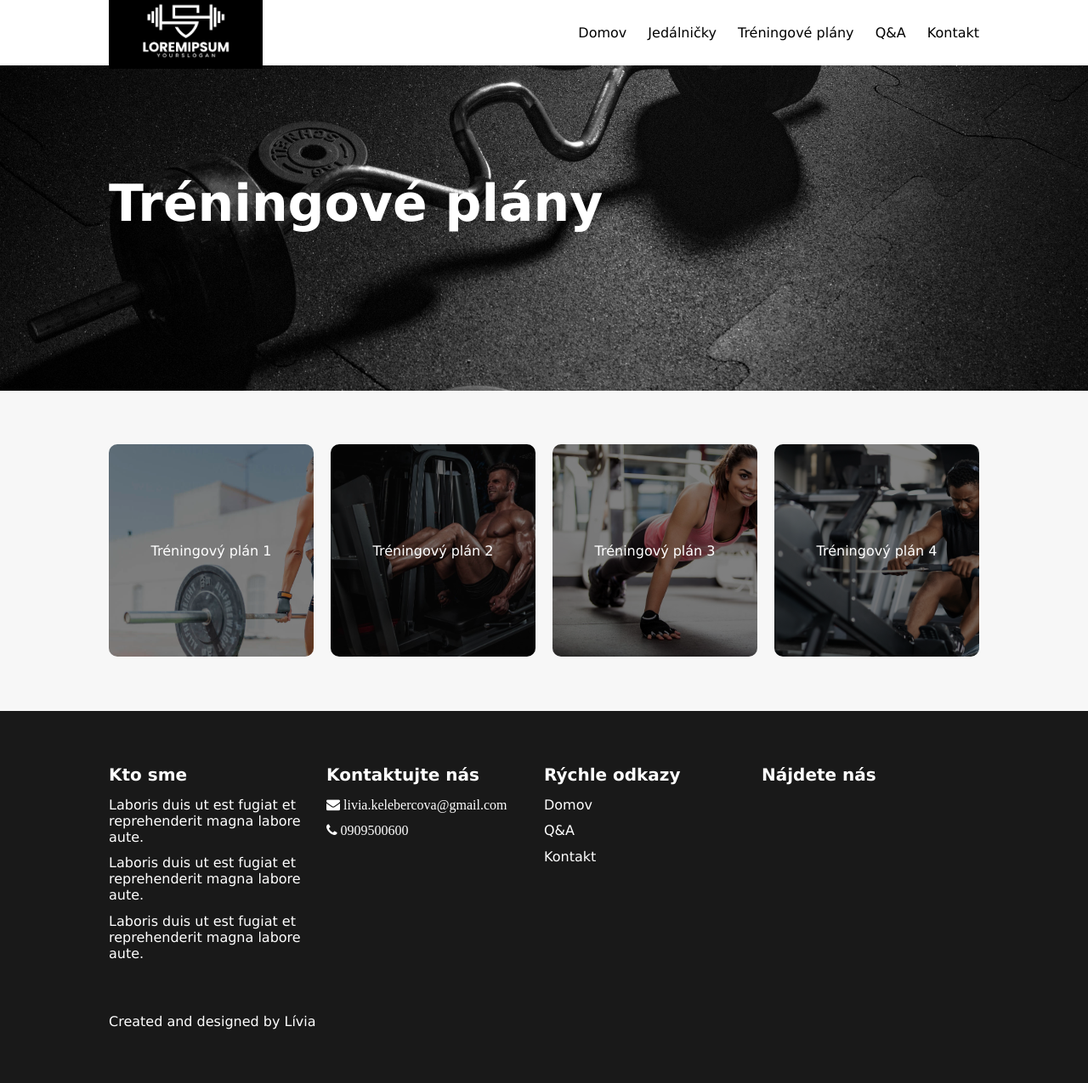
After one commit to pillofkcn/SJpublic, a PHP site: page /treningovy_plan.php in a window 1280 px wide. The commit adds this page. Shown: the whole page at 85% size. Run offline with PHP 8.4, Linux system fonts and the light colour scheme; grey boxes are pictures that could not be loaded.

Commit message:
adding pages for meal and training plans

```diff
--- a/sablona/comps/navbar.php
+++ b/sablona/comps/navbar.php
@@ -7,7 +7,8 @@
     <nav class="main-nav">
         <ul class="main-menu" id="main-menu">
             <li><a href="index.php">Domov</a></li>
-            <li><a href="portfolio.php">Portfólio</a></li>
+            <li><a href="jedalnicek.php">Jedálničky</a></li>
+            <li><a href="treningovy_plan.php">Tréningové plány</a></li>
             <li><a href="qna.php">Q&A</a></li>
             <li><a href="kontakt.php">Kontakt</a></li>
         </ul>
--- /dev/null
+++ b/sablona/css/treningovy_plan.css
@@ -0,0 +1,31 @@
+.portfolio {
+    height: 250px;
+    background-size: cover;
+    display: flex;
+    align-items: center;
+    justify-content: center;
+    border-radius: 10px;
+    background-color: rgba(0, 0, 0, 0.5);
+    background-blend-mode: darken;
+}
+
+.portfolio:hover {
+    background-color: rgba(255, 255, 255, 0.5);
+    background-blend-mode: lighten;
+}
+
+#portfolio-1 {
+    background-image: url('../img/treningovy_plan/portfolio1.jpg');
+}
+
+#portfolio-2 {
+    background-image: url('../img/treningovy_plan/portfolio2.jpg');
+}
+
+#portfolio-3 {
+    background-image: url('../img/treningovy_plan/portfolio3.jpg');
+}
+
+#portfolio-4 {
+    background-image: url('../img/treningovy_plan/portfolio4.jpg');
+}
--- /dev/null
+++ b/sablona/treningovy_plan.php
@@ -0,0 +1,50 @@
+<!DOCTYPE html>
+<html lang="en">
+
+<head>
+    <meta charset="UTF-8">
+    <meta http-equiv="X-UA-Compatible" content="IE=edge">
+    <meta name="viewport" content="width=device-width, initial-scale=1.0">
+    <title>Moja stránka</title>
+    <link rel="stylesheet" href="css/style.css">
+    <link rel="stylesheet" href="css/treningovy_plan.css">
+    <link rel="stylesheet" href="css/banner.css">
+    <link rel="stylesheet" href="https://cdnjs.cloudflare.com/ajax/libs/font-awesome/4.7.0/css/font-awesome.min.css">
+</head>
+
+<body>
+    <?php
+        include_once "comps/navbar.php";
+    ?>
+
+    <main>
+        <section class="banner">
+            <div class="container text-white">
+                <h1>Tréningové plány</h1>
+            </div>
+        </section>
+        <section class="container">
+            <div class="row">
+                <div class="col-25 portfolio text-white text-center" id="portfolio-1">
+                    Tréningový plán 1
+                </div>
+                <div class="col-25 portfolio text-white text-center" id="portfolio-2">
+                    Tréningový plán 2
+                </div>
+                <div class="col-25 portfolio text-white text-center" id="portfolio-3">
+                    Tréningový plán 3
+                </div>
+                <div class="col-25 portfolio text-white text-center" id="portfolio-4">
+                    Tréningový plán 4
+                </div>
+            </div>
+        </section>
+
+    </main>
+    <?php
+            include_once "comps/footer.php";
+        ?>
+    <script src="js/menu.js"></script>
+</body>
+
+</html>
```
Also changed, not shown: sablona/css/jedalnicek.css (added, +31 -0 lines), sablona/css/portfolio.css (deleted, +0 -47 lines), sablona/jedalnicek.php (renamed from sablona/portfolio.php, +6 -20 lines), sablona/img/jedalnicek/portfolio5.jpg (renamed from sablona/img/portfolio5.jpg), sablona/img/jedalnicek/portfolio6.jpg (renamed from sablona/img/portfolio6.jpg), sablona/img/jedalnicek/portfolio7.jpg (renamed from sablona/img/portfolio7.jpg), sablona/img/jedalnicek/portfolio8.jpg (renamed from sablona/img/portfolio8.jpg), sablona/img/treningovy_plan/portfolio1.jpg (renamed from sablona/img/portfolio1.jpg), sablona/img/treningovy_plan/portfolio2.jpg (renamed from sablona/img/portfolio2.jpg), sablona/img/treningovy_plan/portfolio3.jpg (renamed from sablona/img/portfolio3.jpg), sablona/img/treningovy_plan/portfolio4.jpg (renamed from sablona/img/portfolio4.jpg).
